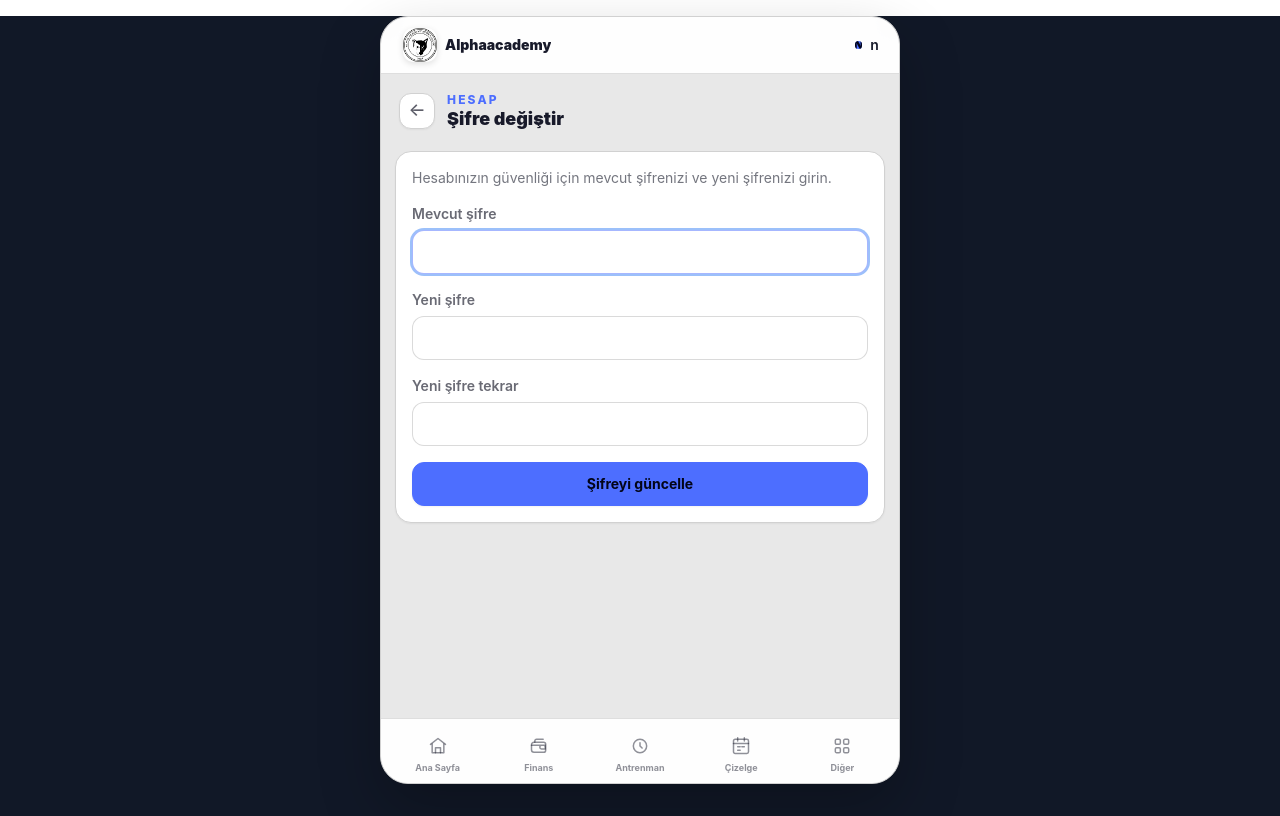
After one commit to ozztozz/swim_club, a Django app: page /sifre-degistir/ in a window 1280 px wide. The commit adds this page. Run offline with Django 5.2, Linux system fonts and the light colour scheme; a user stored in the database is signed in; some libraries are stand-ins or nearby versions.

Commit message:
görsel toparlama

```diff
--- a/swim_club_project/swim_club_project/urls.py
+++ b/swim_club_project/swim_club_project/urls.py
@@ -21,7 +21,7 @@ from django.urls import path, include
 from django.conf import settings
 from django.conf.urls.static import static
 from django.shortcuts import redirect
-from users.views import user_login_view, user_logout_view  # users view'larınızı içe aktarın
+from users.views import password_change_view, user_login_view, user_logout_view  # users view'larınızı içe aktarın
 from .pwa import manifest, service_worker
 
 urlpatterns = [
@@ -30,6 +30,7 @@ urlpatterns = [
     # Auth Yolları
     path('login/', user_login_view, name='user-login'),
     path('logout/', user_logout_view, name='user-logout'),
+    path('sifre-degistir/', password_change_view, name='password-change'),
     # Kök adresi sporcu listesini ana sayfa olarak açar.
     path('', lambda request: redirect('athlete-manage-list')),
 
--- a/swim_club_project/templates/base.html
+++ b/swim_club_project/templates/base.html
@@ -318,6 +318,11 @@
         }
 
 
+        .bottom-nav-inner.admin-nav-inner {
+            grid-template-columns: repeat(5, minmax(0, 1fr));
+        }
+
+
         .bottom-nav-item {
 
             min-width: 0;
@@ -838,6 +845,13 @@
 
 
                     <li>
+                        <a href="{% url 'password-change' %}">
+                            Şifre değiştir
+                        </a>
+                    </li>
+
+
+                    <li>
                         <form method="post" action="{% url 'user-logout' %}">
                             {% csrf_token %}
                             <button type="submit" class="w-full text-left text-error">
@@ -872,7 +886,7 @@
     ========================================================== -->
 <nav class="bottom-nav">
 
-    <div class="bottom-nav-inner {% if request.user.is_coach %}coach-nav-inner{% endif %}">
+    <div class="bottom-nav-inner {% if request.user.is_coach %}coach-nav-inner{% elif request.user.is_club_admin %}admin-nav-inner{% endif %}">
 
         {% if request.user.is_coach %}
             <a
@@ -1014,6 +1032,34 @@
             <span>Finans</span>
 
         </a>
+
+
+        {% if request.user.is_club_admin %}
+            <a
+                href="{% url 'training-attendance' %}"
+                class="bottom-nav-item order-4 {% if 'training-attendance' in request.resolver_match.url_name %}active{% endif %}">
+                <span class="nav-icon">
+                    <svg viewBox="0 0 24 24" fill="none" stroke="currentColor" stroke-width="2" stroke-linecap="round" stroke-linejoin="round">
+                        <circle cx="12" cy="12" r="8"/>
+                        <path d="M12 8v4l2.5 2.5"/>
+                    </svg>
+                </span>
+                <span>Antrenman</span>
+            </a>
+
+            <a
+                href="{% url 'team-schedule-home' %}"
+                class="bottom-nav-item order-5 {% if request.resolver_match.url_name == 'team-schedule-home' or request.resolver_match.url_name == 'team-schedule' %}active{% endif %}">
+                <span class="nav-icon">
+                    <svg viewBox="0 0 24 24" fill="none" stroke="currentColor" stroke-width="2" stroke-linecap="round" stroke-linejoin="round">
+                        <rect x="3" y="4" width="18" height="17" rx="2"/>
+                        <path d="M8 2v4M16 2v4M3 9h18"/>
+                        <path d="M8 13h3M13 13h3M8 17h3"/>
+                    </svg>
+                </span>
+                <span>Çizelge</span>
+            </a>
+        {% endif %}
 
 
     </div>
--- /dev/null
+++ b/swim_club_project/templates/users/password_change.html
@@ -0,0 +1,85 @@
+{% extends "base.html" %}
+
+{% block content %}
+
+<div class="mx-auto flex min-h-full w-full max-w-lg flex-col gap-4 pb-4">
+
+    <header class="flex items-center gap-3 px-1 py-1">
+        <a
+            href="{% url 'dashboard-index' %}"
+            class="flex h-9 w-9 shrink-0 items-center justify-center rounded-xl border border-base-300 bg-base-100 text-lg font-medium text-base-content/70 shadow-sm transition-all hover:bg-base-200 active:scale-95"
+            aria-label="Panele dön">
+            <span class="-mt-0.5">←</span>
+        </a>
+
+        <div class="min-w-0 flex-1">
+            <p class="text-[10px] font-extrabold uppercase tracking-[0.18em] text-primary">
+                Hesap
+            </p>
+            <h1 class="truncate text-lg font-black leading-tight text-base-content">
+                Şifre değiştir
+            </h1>
+        </div>
+    </header>
+
+    {% if messages %}
+        {% for message in messages %}
+            <div class="rounded-2xl border border-success/25 bg-success/10 px-4 py-3 text-sm font-semibold text-success" role="status">
+                {{ message }}
+            </div>
+        {% endfor %}
+    {% endif %}
+
+    <section class="rounded-2xl border border-base-300 bg-base-100 p-4 shadow-sm">
+        <p class="mb-4 text-sm leading-5 text-base-content/60">
+            Hesabınızın güvenliği için mevcut şifrenizi ve yeni şifrenizi girin.
+        </p>
+
+        <form method="post" class="space-y-4" novalidate>
+            {% csrf_token %}
+
+            {% if form.non_field_errors %}
+                <div class="rounded-xl border border-error/25 bg-error/10 px-3 py-2 text-sm font-medium text-error">
+                    {{ form.non_field_errors }}
+                </div>
+            {% endif %}
+
+            <label class="block">
+                <span class="mb-1.5 block text-xs font-semibold text-base-content/65">
+                    Mevcut şifre
+                </span>
+                {{ form.old_password }}
+                {% for error in form.old_password.errors %}
+                    <span class="mt-1 block text-xs font-medium text-error">{{ error }}</span>
+                {% endfor %}
+            </label>
+
+            <label class="block">
+                <span class="mb-1.5 block text-xs font-semibold text-base-content/65">
+                    Yeni şifre
+                </span>
+                {{ form.new_password1 }}
+                {% for error in form.new_password1.errors %}
+                    <span class="mt-1 block text-xs font-medium text-error">{{ error }}</span>
+                {% endfor %}
+            </label>
+
+            <label class="block">
+                <span class="mb-1.5 block text-xs font-semibold text-base-content/65">
+                    Yeni şifre tekrar
+                </span>
+                {{ form.new_password2 }}
+                {% for error in form.new_password2.errors %}
+                    <span class="mt-1 block text-xs font-medium text-error">{{ error }}</span>
+                {% endfor %}
+            </label>
+
+            <button type="submit" class="btn btn-primary mt-2 h-11 min-h-0 w-full rounded-xl text-sm font-bold">
+                Şifreyi güncelle
+            </button>
+        </form>
+    </section>
+
+</div>
+
+{% endblock %}
--- a/swim_club_project/users/models.py
+++ b/swim_club_project/users/models.py
@@ -20,9 +20,9 @@ class User(AbstractUser):
     phone_number = models.CharField(max_length=15, blank=True, null=True, verbose_name="Telefon Numarası")
     tc_identity = models.CharField(max_length=11, blank=True, null=True, verbose_name="T.C. Kimlik No")
 
-    # Giriş işlemlerinde kullanıcı adı yerine e-posta kullanılacaksa
-    USERNAME_FIELD = 'email'
-    REQUIRED_FIELDS = ['username', 'first_name', 'last_name']
+    # Kullanıcı girişi kullanıcı adı ile yapılır; e-posta hesap iletişimi için tutulur.
+    USERNAME_FIELD = 'username'
+    REQUIRED_FIELDS = ['email', 'first_name', 'last_name']
 
     class Meta:
         verbose_name = "Kullanıcı"
--- a/swim_club_project/users/views.py
+++ b/swim_club_project/users/views.py
@@ -32,7 +32,9 @@ class UserProfileView(generics.RetrieveUpdateAPIView):
 
 # users/views.py
 from django.shortcuts import render, redirect
-from django.contrib.auth import authenticate, login, logout
+from django.contrib.auth import authenticate, login, logout, update_session_auth_hash
+from django.contrib.auth.decorators import login_required
+from django.contrib.auth.forms import PasswordChangeForm
 from django.contrib import messages
 
 def user_login_view(request):
@@ -60,3 +62,21 @@ def user_logout_view(request):
     logout(request)
     request.session.flush()
     return render(request, 'users/login.html')
+
+
+@login_required(login_url='user-login')
+def password_change_view(request):
+    form = PasswordChangeForm(request.user, request.POST or None)
+
+    for field in form.fields.values():
+        field.widget.attrs.update({
+            'class': 'input input-bordered h-11 min-h-0 w-full rounded-xl border-base-300/80 bg-base-100 px-3 text-sm outline-none focus:border-primary/50 focus:outline-none focus:ring-2 focus:ring-primary/10',
+        })
+
+    if request.method == 'POST' and form.is_valid():
+        user = form.save()
+        update_session_auth_hash(request, user)
+        messages.success(request, 'Şifreniz başarıyla değiştirildi.')
+        return redirect('password-change')
+
+    return render(request, 'users/password_change.html', {'form': form})
```
Also changed, not shown: other parts of swim_club_project/templates/base.html (+25 -1 lines), swim_club_project/templates/athlete/athlete_detail.html (+21 -23 lines), swim_club_project/users/tests/test_api.py (+1 -1 lines), swim_club_project/users/tests/test_models.py (+39 -0 lines), swim_club_project/db.sqlite3.
